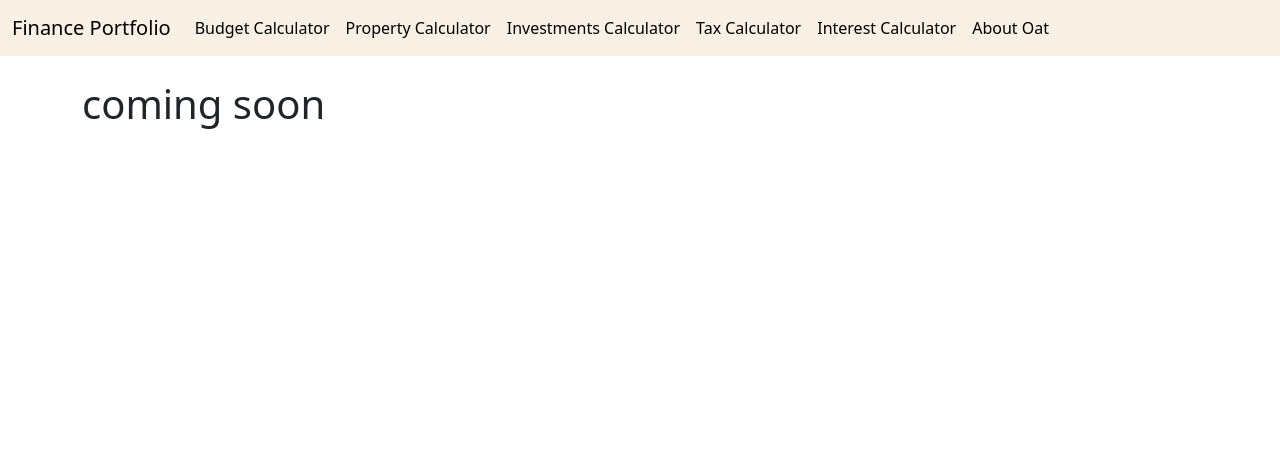
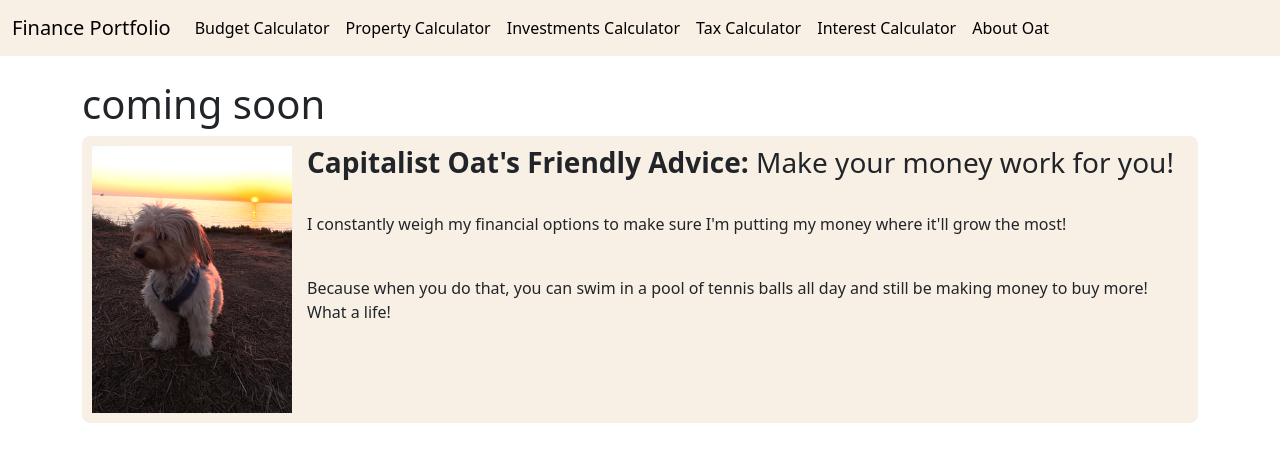
Before and after one commit to AbieSafdie171/OatFinanceApp, a Flask app: page /investments_calculator in a window 1280 px wide. Shown: the top 462 px of the page. Run offline with Flask 3, Linux system fonts and the light colour scheme; some libraries are stand-ins or nearby versions.

Commit message:
new pictures

```diff
--- a/app.py
+++ b/app.py
@@ -34,4 +34,4 @@ def about_oat():
     return render_template('about_oat.html')
 
 if __name__ == "__main__":
-    app.run(host='127.0.0.1', port=5001)  # Change port here
+    app.run(host='127.0.0.1', port=5001)
--- /dev/null
+++ b/static/css/investments.css
@@ -0,0 +1,20 @@
+.investment-oat {
+  display: flex;               /* Flexbox layout to align image and text horizontally */
+  align-items: flex-start;     /* Align items at the top of the container */
+  background-color: #f9f0e5;   /* Beige background color */
+  padding: 10px;               /* Padding inside the border */
+  border-radius: 8px;          /* Optional: Slight rounding of border corners */
+  width: 100%;                 /* Make sure the border spans the full width */
+  box-sizing: border-box;      /* Include padding in the element's total width */
+  margin-bottom: 20px;         /* Space below the container */
+}
+
+.oat-investment-specs {
+  width: 200px;
+  height: auto;
+  margin-right: 15px;          /* Space between the image and the text container */
+}
+
+.ps {
+  font-size: 10px;
+}
--- a/templates/interest_calculator.html
+++ b/templates/interest_calculator.html
@@ -4,7 +4,7 @@
     <link rel="stylesheet" href="{{ url_for('static', filename='css/interest_calculator.css') }}">
 {% endblock %}
 
-{% block title %}Net Worth Dashboard{% endblock %}
+{% block title %}Interest Calculator{% endblock %}
 
 {% block content %}
 
--- a/templates/investments_calculator.html
+++ b/templates/investments_calculator.html
@@ -1,7 +1,7 @@
 {% extends "base.html" %}
 
 {% block extra_stylesheets %}
-{#    <link rel="stylesheet" href="{{ url_for('static', filename='css/property.css') }}">#}
+    <link rel="stylesheet" href="{{ url_for('static', filename='css/investments.css') }}">
 {% endblock %}
 
 {% block title %}Investments Calculator{% endblock %}
@@ -10,4 +10,18 @@
 
     <h1>coming soon</h1>
 
+    <div class="investment-oat">
+    <img src="{{ url_for('static', filename='images/sitting_sunset.png') }}" id="investment-oat-image" class="oat-investment-specs" alt="investment Oat Explanation">
+  <div class="text-content">
+    <h3><b>Capitalist Oat's Friendly Advice:</b> Make your money work for you!</h3>
+    <br/>
+    <p>	I constantly weigh my financial options to make sure I'm putting my money where it'll grow the most! </p>
+    <br/>
+    <p>
+    	Because when you do that, you can swim in a pool of tennis balls all day and still be making money to buy more! What a life!
+    </p>
+    <br/>
+  </div>
+</div>
+
 {% endblock %}
--- a/templates/tax_calculator.html
+++ b/templates/tax_calculator.html
@@ -64,9 +64,6 @@
     	And I know California seems like a tax-heavy state, but remember, I live here! So if you want to be with a literal ray of sunshine and happiness, you'd better move out here!
     </p>
     <br/>
-    <p class="ps">
-    	*Personal Income Taxes can be complex so this is an oversimplified calculator
-    </p>
   </div>
 </div>
 {% endblock %}
```
Also changed, not shown: static/images/sitting_sunset.png (added), static/images/sunset.png (added), 1 other file.
